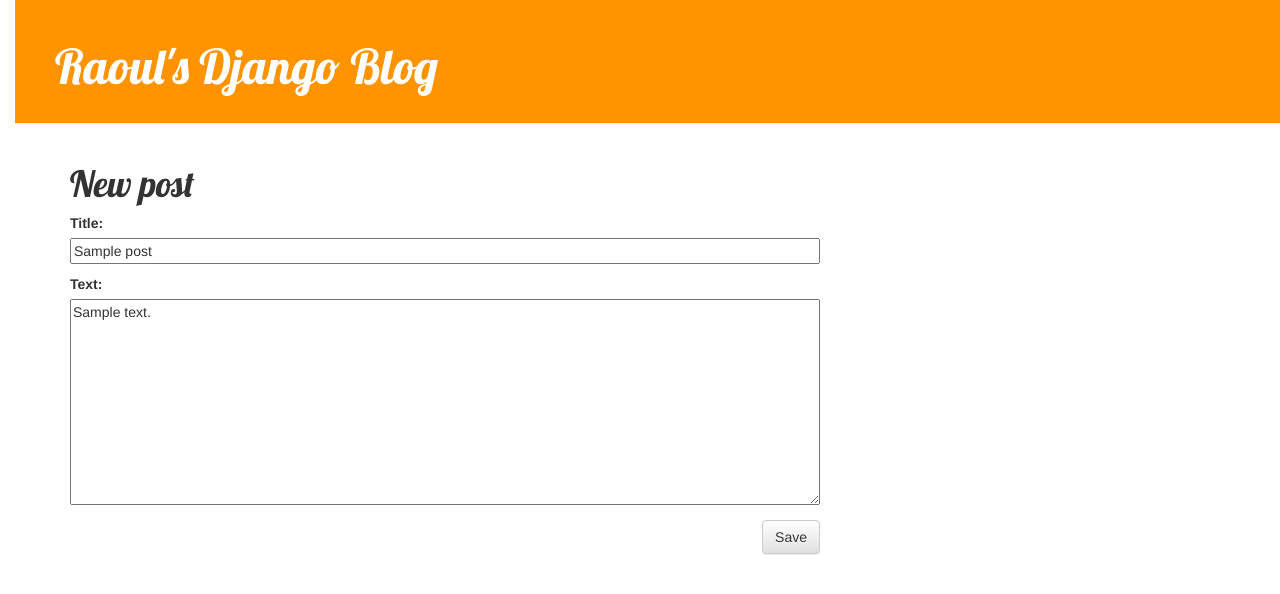
After one commit to Raoul1996/blog_Django, a Django app: page /post/1/edit/ in a window 1280 px wide. The commit adds this page. Shown: the top 594 px of the page. Run offline with Django 3.2, Linux system fonts and the light colour scheme; tables that the repository leaves empty hold one stand-in row (values such as "Sample post"); some libraries are stand-ins or nearby versions.

Commit message:
edit the psg and post a new psg

```diff
--- /dev/null
+++ b/blog/forms.py
@@ -0,0 +1,9 @@
+from django import forms
+
+from .models import Post
+
+
+class PostForm(forms.ModelForm):
+    class Meta:
+        model = Post
+        fields = ('title', 'text',)
--- a/blog/templates/blog/base.html
+++ b/blog/templates/blog/base.html
@@ -12,6 +12,11 @@
 </head>
 <body>
 <div class="page-header">
+    {% if user.is_authenticated %}
+        <a href="{% url 'post_new' %}" class="top-menu">
+            <span class="glyphicon glyphicon-plus"></span>
+        </a>
+    {% endif %}
     <h1><a href="/">Raoul's Django Blog</a></h1>
 </div>
 <div class="content container">
--- a/blog/templates/blog/post_detail.html
+++ b/blog/templates/blog/post_detail.html
@@ -7,6 +7,9 @@
                 {{ post.published_date }}
             </div>
         {% endif %}
+        <a href="{% url 'post_edit' pk=post.pk %}" class="btn btn-default">
+            <span class="glyphicon glyphicon-pencil"></span>
+        </a>
         <h1>{{ post.title }}</h1>
         <p>{{ post.text | linebreaksbr }}</p>
     </div>
--- /dev/null
+++ b/blog/templates/blog/post_edit.html
@@ -0,0 +1,8 @@
+{% extends 'blog/base.html'%}
+{% block content %}
+    <h1>New post</h1>
+    <form method="POST" class="post-form">{% csrf_token %}
+    {{ form.as_p }}
+    <button type="submit" class="save btn btn-default">Save</button>
+    </form>
+{% endblock %}
--- a/blog/urls.py
+++ b/blog/urls.py
@@ -1,7 +1,9 @@
-from django.urls import path
+from django.urls import path, re_path
 from . import views
 
 urlpatterns = [
     path('', views.post_list, name='post_list'),
-    path('post/<pk>/', views.post_detail, name='post_detail')
+    path('post/<pk>/', views.post_detail, name='post_detail'),
+    path('post/new', views.post_new, name='post_new'),
+    re_path(r'post/(?P<pk>[0-9]+)/edit/$', views.post_edit, name='post_edit')
 ]
--- a/blog/views.py
+++ b/blog/views.py
@@ -1,6 +1,7 @@
-from django.shortcuts import render, get_object_or_404
+from django.shortcuts import render, get_object_or_404, redirect
 from django.utils import timezone
 from .models import Post
+from .forms import PostForm
 
 
 def post_list(request):
@@ -11,3 +12,33 @@ def post_list(request):
 def post_detail(request, pk):
     post = get_object_or_404(Post, pk=pk)
     return render(request, 'blog/post_detail.html', {'post': post})
+
+
+def post_new(request):
+    if request.method == 'POST':
+        form = PostForm(request.POST)
+        if form.is_valid():
+            post = form.save(commit=False)
+            post.author = request.user
+            post.published_date = timezone.now()
+            post.save()
+            return redirect('post_detail', pk=post.pk)
+    else:
+        form = PostForm()
+    return render(request, 'blog/post_edit.html', {'form': form})
+
+
+def post_edit(request, pk):
+    post = get_object_or_404(Post, pk=pk)
+    if request.method == 'POST':
+        form = PostForm(request.POST, instance=post)
+        # add some fields in post body
+        if form.is_valid():
+            post = form.save(commit=False)
+            post.author = request.user
+            post.published_date = timezone.now()
+            post.save()
+            return redirect('post_detail', pk=post.pk)
+    else:
+        form = PostForm(instance=post)
+    return render(request, 'blog/post_edit.html', {'form': form})
```
